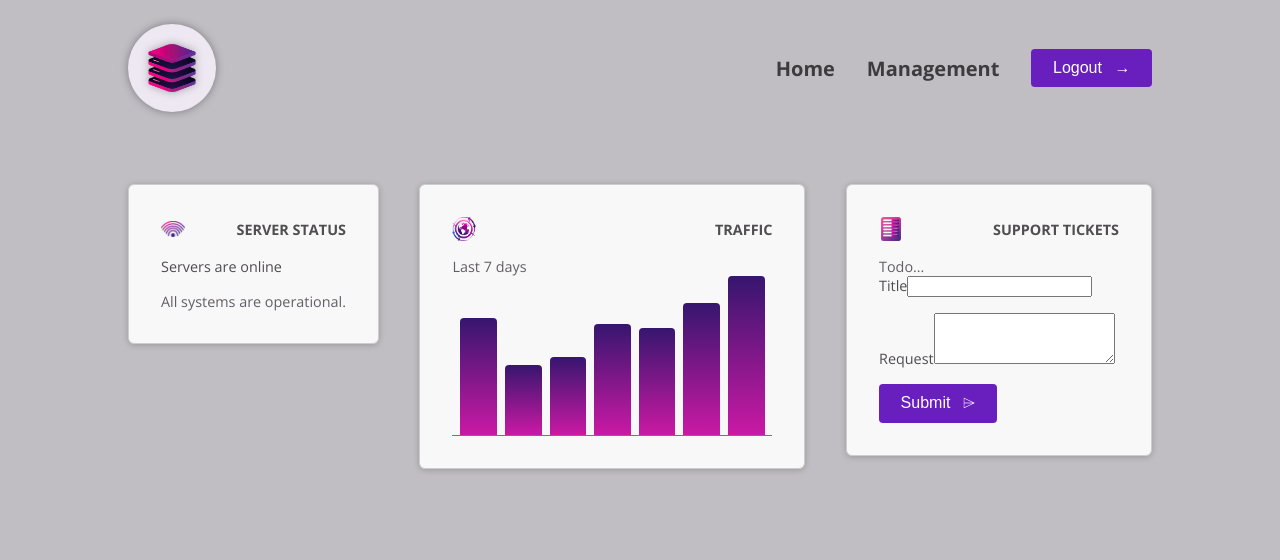
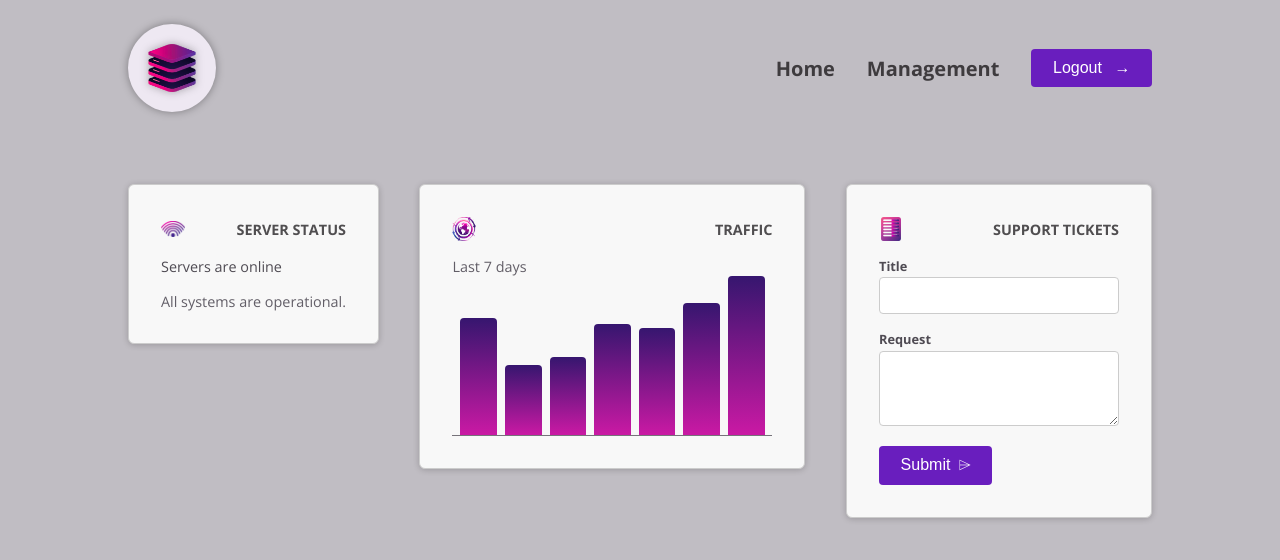
Before and after one commit to bleyyannick/angular-components-deep-dive-exercise, an Angular app: page / in a window 1280 px wide. Shown: the top 560 px of the page. Built offline with nearby package versions, Linux system fonts and the light colour scheme.

Commit message:
wip: add content projection for creating reusable components

```diff
--- a/src/app/dashboard/support/new-ticket/new-ticket.component.ts
+++ b/src/app/dashboard/support/new-ticket/new-ticket.component.ts
@@ -1,9 +1,10 @@
 import { Component } from '@angular/core';
+import { ButtonComponent } from '../../../shared/button/button.component';
 
 @Component({
   selector: 'app-new-ticket',
   standalone: true,
-  imports: [],
+  imports: [ButtonComponent],
   template: `
       <form>
         <p>
@@ -15,13 +16,9 @@
           <textarea name="request" id="request" rows="3"></textarea>
         </p>
         <p>
-          <button>
-            <span>
-              Submit
-            </span>
-            <span class="icon">
-              ⌲
-            </span>
+          <button appButton>
+            <span ngProjectAs="text">Submit</span>
+            <span class="icon" ngProjectAs="icon">⌲</span>
           </button>
         </p>
       </form>
--- a/src/app/dashboard/support/support.component.ts
+++ b/src/app/dashboard/support/support.component.ts
@@ -6,10 +6,10 @@
   standalone: true,
   imports: [NewTicketComponent],
   template:`
-            <div id="status">
-              <p>Todo...</p>
+            <div id="new-ticket">
+              <app-new-ticket />
             </div>
-            <app-new-ticket />
+
   `,
   styleUrl: './support.component.css'
 })
--- /dev/null
+++ b/src/app/shared/button/button.component.ts
@@ -0,0 +1,17 @@
+import { Component } from '@angular/core';
+
+@Component({
+  selector: 'button[appButton]',
+  standalone: true,
+  imports: [],
+  template: `
+              <ng-content select="text" />
+              <ng-content select="icon" />
+
+  `,
+
+  styleUrl: './button.component.css'
+})
+export class ButtonComponent {
+
+}
--- a/src/styles.css
+++ b/src/styles.css
@@ -221,3 +221,60 @@
 button:hover .icon {
   transform: translateX(4px);
 }
+
+#tickets {
+  display: flex;
+  flex-direction: column;
+  gap: 1.5rem;
+}
+
+#tickets ul {
+  list-style: none;
+  margin: 0;
+  padding: 0;
+  width: 15rem;
+}
+
+#tickets li {
+  margin: 0.5rem 0;
+}
+
+#tickets p {
+  margin: 0;
+  color: #4f4b53;
+}
+
+#tickets h2 {
+  margin: 0;
+  font-size: 1.1rem;
+  color: #38343c;
+}
+
+#new-ticket {
+  width: 15rem;
+}
+
+@media (min-width: 768px) {
+  #tickets {
+    flex-direction: row;
+  }
+}
+
+#new-ticket label {
+  display: block;
+  font-size: 0.8rem;
+  font-weight: bold;
+  margin-bottom: 0.15rem;
+  color: #4f4b53;
+}
+
+#new-ticket input,
+#new-ticket textarea {
+  width: 100%;
+  padding: 0.5rem;
+  border: 1px solid #ccc;
+  border-radius: 4px;
+  font: inherit;
+  font-size: 0.9rem;
+  color: #4f4b53;
+}
```
Also changed, not shown: src/app/shared/button/button.component.css (added), 1 other file (tests, documents, lock files or other folders).
